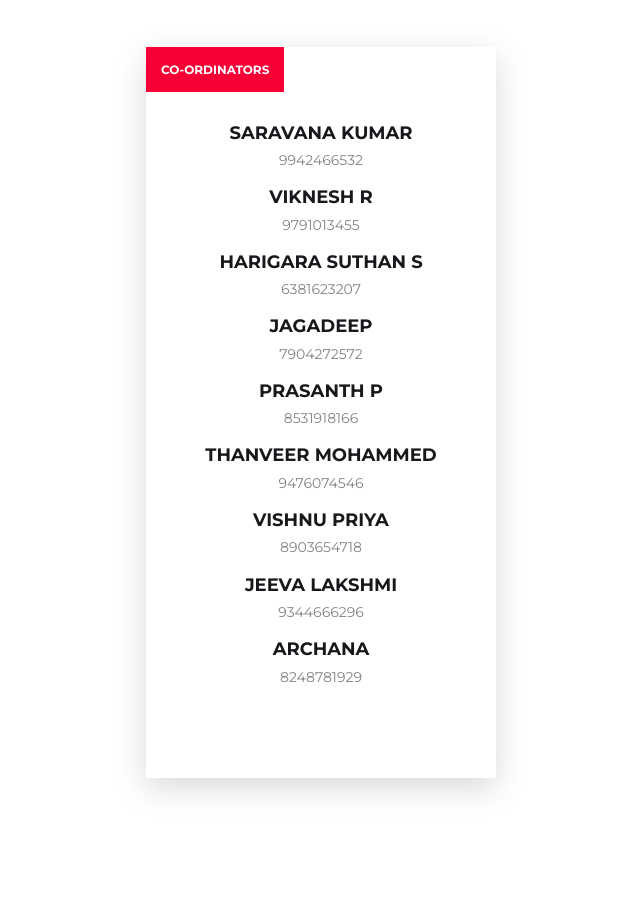
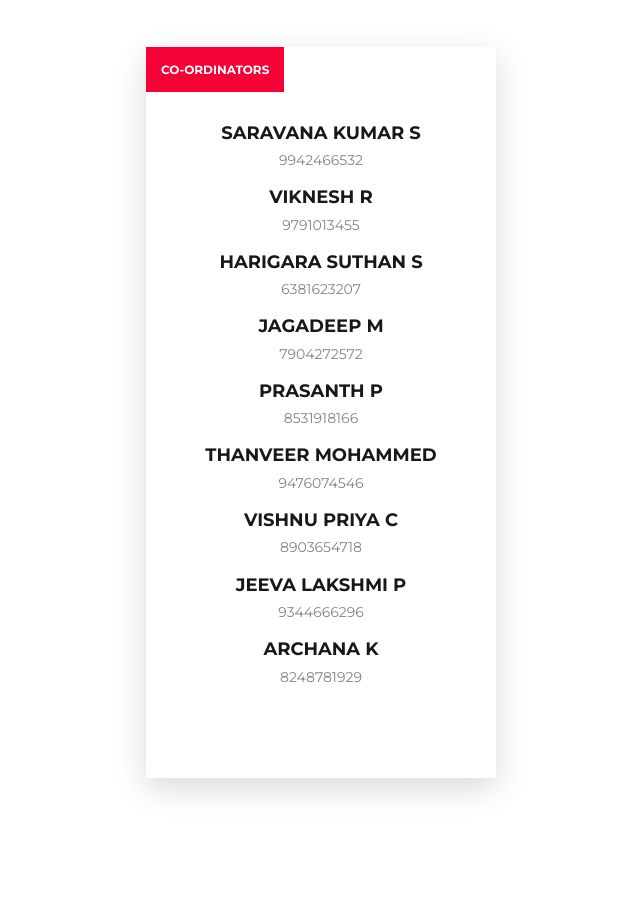
Before and after one commit to karthickmarimuthu/radasct20, a website: page index.html in a window 1280 px wide. Shown: the part 1977-2882 px from the top of the page, without its empty margins (319-959 px from the left). Drawn offline with Linux system fonts and the light colour scheme; files whose address does not match are found by name.

Commit message:
Update index.html

```diff
--- a/index.html
+++ b/index.html
@@ -463,7 +463,7 @@ margin-bottom: 6px!important;
                     </div>
 
                       <div class="price_header">
-                       <h5>SARAVANA KUMAR</h5><h6> 9942466532 </h6>
+                       <h5>SARAVANA KUMAR S</h5><h6> 9942466532 </h6>
                    </div>
                          <div class="price_header">
                          <h5>  VIKNESH R  </h5> <h6> 9791013455  </h6>
@@ -472,7 +472,7 @@ margin-bottom: 6px!important;
                       <div class="price_header">
                         <h5> HARIGARA SUTHAN S  </h5> <h6> 6381623207  </h6></div>
                       <div class="price_header">
-                        <h5> JAGADEEP </h5> <h6> 7904272572 </h6>
+                        <h5> JAGADEEP M</h5> <h6> 7904272572 </h6>
                     </div>
                         <div class="price_header">
                        <h5> PRASANTH P  </h5> <h6> 8531918166 </h6>
@@ -481,13 +481,13 @@ margin-bottom: 6px!important;
                         <h5> THANVEER MOHAMMED </h5> <h6> 9476074546  </h6>
                     </div>
                      <div class="price_header">
-                        <h5> VISHNU PRIYA   </h5> <h6> 8903654718  </h6>
+                        <h5> VISHNU PRIYA C  </h5> <h6> 8903654718  </h6>
                     </div>
                      <div class="price_header">
-                        <h5>JEEVA LAKSHMI </h5><h6>9344666296</h6>
+                        <h5>JEEVA LAKSHMI P</h5><h6>9344666296</h6>
                     </div>
                      <div class="price_header">
-                        <h5>ARCHANA </h5><h6>8248781929</h6>
+                        <h5>ARCHANA K</h5><h6>8248781929</h6>
 
                    </div>
 
```
